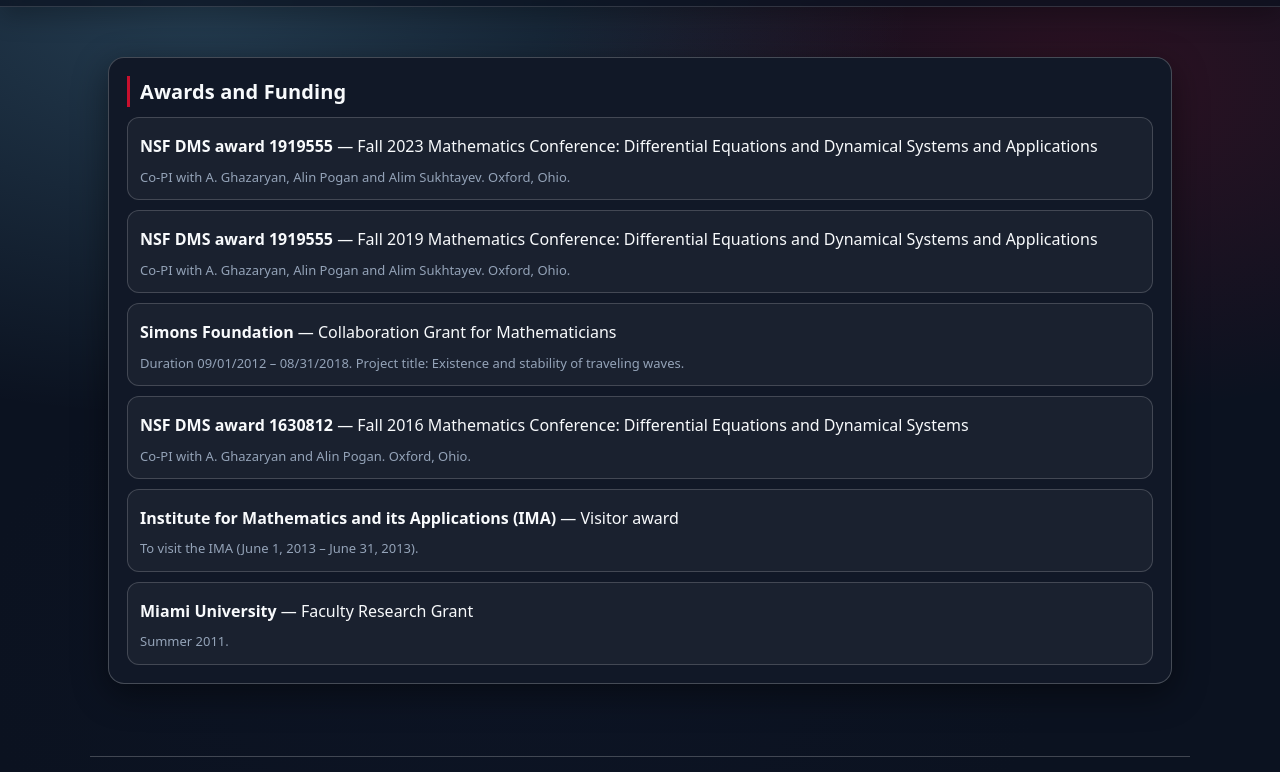
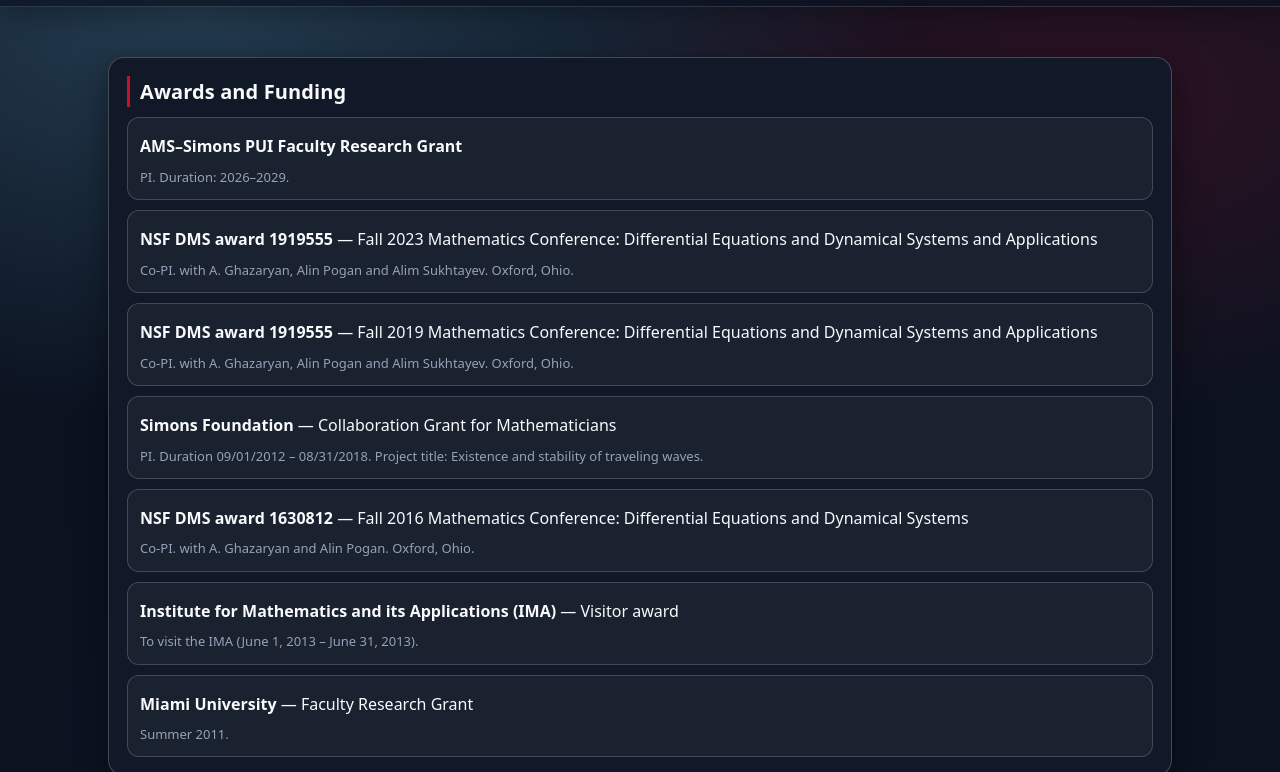
Before and after one commit to VahagnManukian/VahagnManukian.github.io, a plain HTML site: page funding.html in a window 1280 px wide. Shown: the part 46-818 px from the top of the page. Drawn offline with Linux system fonts and the light colour scheme.

Commit message:
Add files via upload

```diff
--- a/funding.html
+++ b/funding.html
@@ -291,10 +291,15 @@ h2{
         <h2>Awards and Funding</h2>
         <div class="pubs">
           <div class="pub">
+            <div class="cite"><strong>AMS–Simons PUI Faculty Research Grant</strong><br>
+              <div class="note">PI. Duration: 2026–2029.</div>
+            </div>
+          </div>
+          <div class="pub">
             <div class="cite"><strong>NSF DMS award 1919555</strong> —
               Fall 2023 Mathematics Conference: Differential Equations
               and Dynamical Systems and Applications <br>
-              <div class="note">Co-PI with A. Ghazaryan, Alin Pogan and
+              <div class="note">Co-PI. with A. Ghazaryan, Alin Pogan and
                 Alim Sukhtayev. Oxford, Ohio.</div>
             </div>
           </div>
@@ -302,14 +307,14 @@ h2{
             <div class="cite"><strong>NSF DMS award 1919555</strong> —
               Fall 2019 Mathematics Conference: Differential Equations
               and Dynamical Systems and Applications <br>
-              <div class="note">Co-PI with A. Ghazaryan, Alin Pogan and
+              <div class="note">Co-PI. with A. Ghazaryan, Alin Pogan and
                 Alim Sukhtayev. Oxford, Ohio.</div>
             </div>
           </div>
           <div class="pub">
             <div class="cite"><strong>Simons Foundation</strong> —
               Collaboration Grant for Mathematicians <br>
-              <div class="note">Duration 09/01/2012 – 08/31/2018.
+              <div class="note">PI. Duration 09/01/2012 – 08/31/2018.
                 Project title: Existence and stability of traveling
                 waves.</div>
             </div>
@@ -318,7 +323,7 @@ h2{
             <div class="cite"><strong>NSF DMS award 1630812</strong> —
               Fall 2016 Mathematics Conference: Differential Equations
               and Dynamical Systems <br>
-              <div class="note">Co-PI with A. Ghazaryan and Alin Pogan.
+              <div class="note">Co-PI. with A. Ghazaryan and Alin Pogan.
                 Oxford, Ohio.</div>
             </div>
           </div>
```
